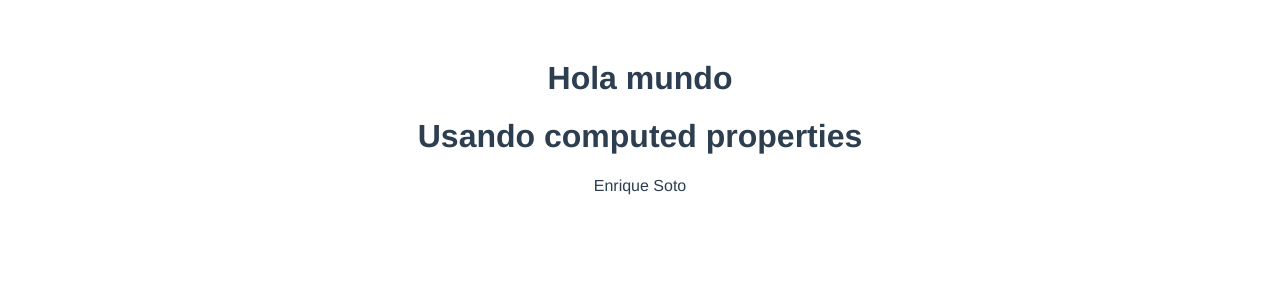
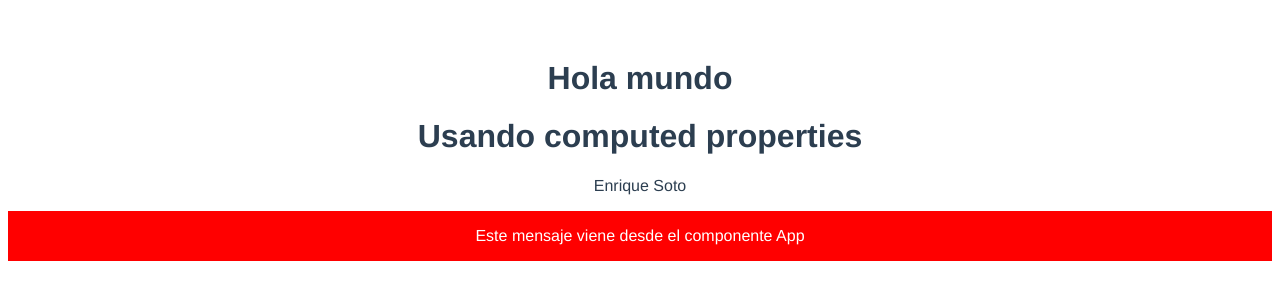
Before and after one commit to kikesoy/fazt-vue, a Vue app: page / in a window 1280 px wide. Shown: the top 300 px of the page. Built offline with nearby package versions, Linux system fonts and the light colour scheme.

Commit message:
Pasando data de un componente a otro con Props

```diff
--- a/src/App.vue
+++ b/src/App.vue
@@ -1,7 +1,7 @@
 <template>
   <div id="app">
     <h1>Hola mundo</h1>
-    <Test/>
+    <Test msg="Este mensaje viene desde el componente App"/>
   </div>
 </template>
 
--- a/src/components/Test.vue
+++ b/src/components/Test.vue
@@ -2,6 +2,7 @@
   <div>
     <h1>Usando computed properties</h1>
     <p>{{fullName}}</p>
+    <p class="mensaje">{{msg}}</p>
   </div>
 </template>
 
@@ -47,9 +48,20 @@ export default {
     fullName() {
       return this.user.firstName + " " + this.user.lastName;
     }
+  },
+  props: {
+    msg: {
+      type: String,
+      default: "No hay mensaje"
+    }
   }
 };
 </script>
 
 <style>
+.mensaje {
+  background: #f00;
+  color: #fff;
+  padding: 1rem;
+}
 </style>
```
Also changed, not shown: src/components/HelloWorld.vue (deleted, +0 -35 lines).
